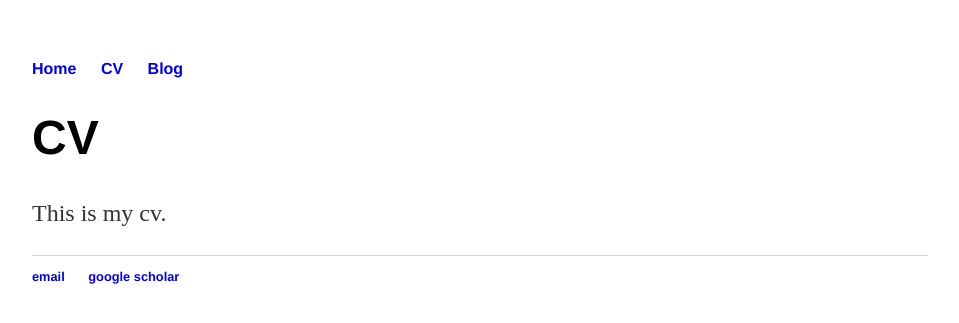
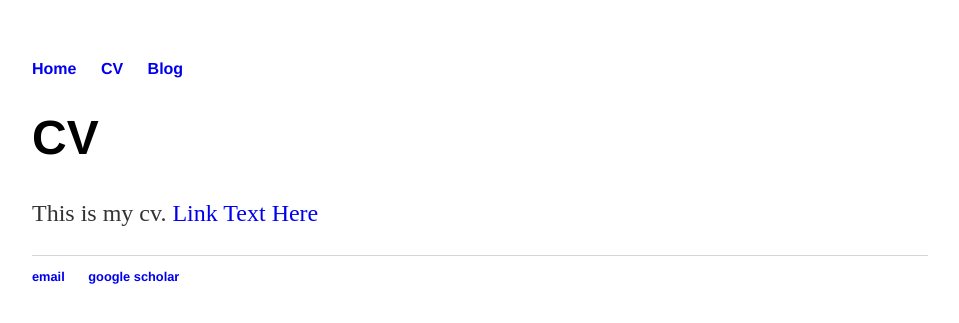
Before and after one commit to adrianmruf/adrianmruf.github.io, a Jekyll site: the page built from cv/index.html, in a window 1280 px wide. Shown: the top 323 px of the page, without its empty margins (160-1119 px from the left). Built offline with Jekyll 4.4.1, drawn with Linux system fonts in a browser that asks for light colours.

Commit message:
Update index.html

```diff
--- a/cv/index.html
+++ b/cv/index.html
@@ -5,4 +5,4 @@ title: CV
 
 <h1>{{ page.title }}</h1>
 
-<p>This is my cv.</p>
+<p>This is my cv. <a href="http://adrianmruf.github.io/cv/main.pdf">Link Text Here</a> </p>
```
